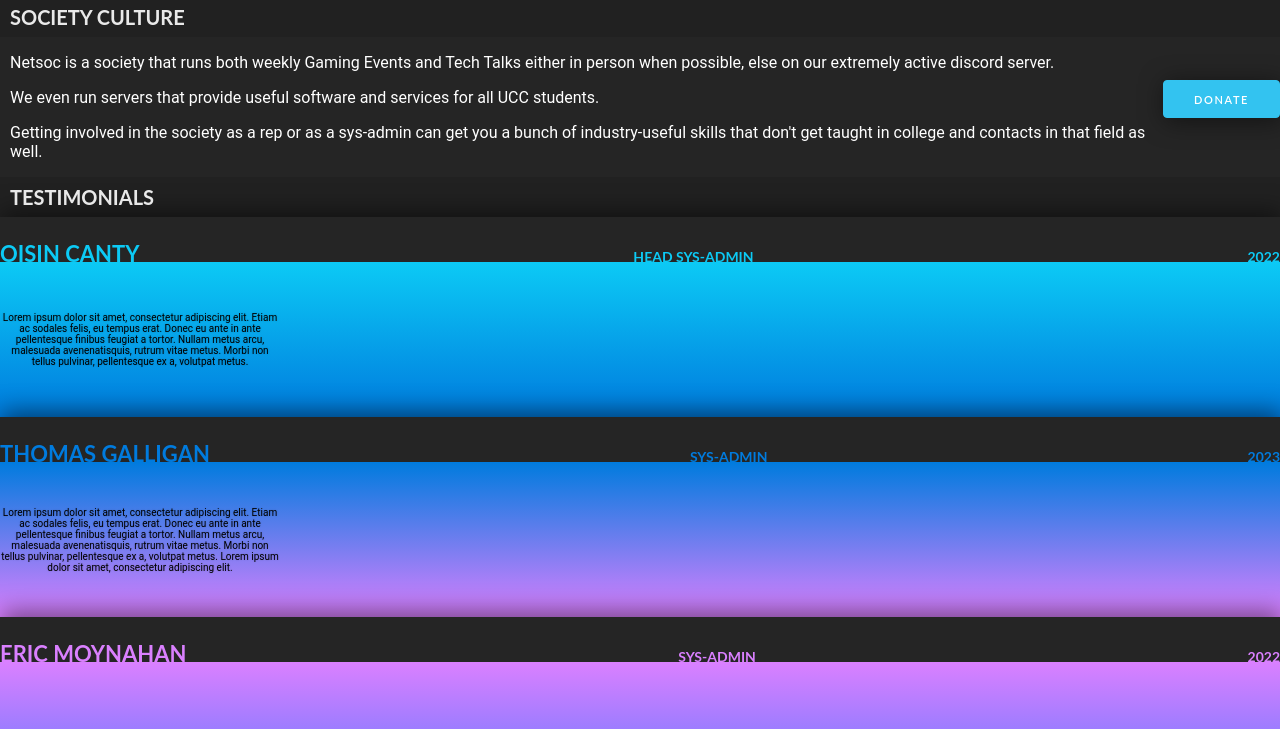
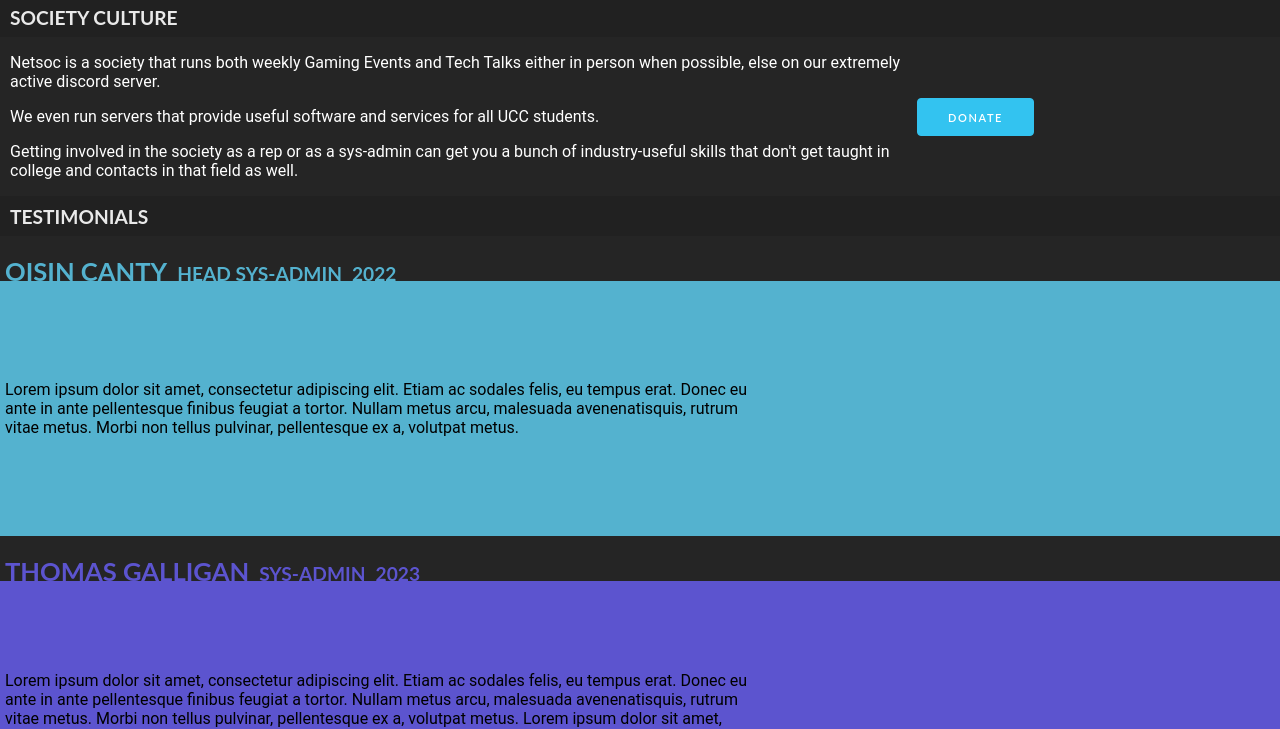
Before and after one commit to UCCNetsoc/alumni, a plain HTML site: page index.html in a window 1280 px wide. Shown: the part 68-797 px from the top of the page. Drawn offline with Linux system fonts and the light colour scheme.

Commit message:
Added colour variation to js for cards, bit more styling

```diff
--- a/js/card.js
+++ b/js/card.js
@@ -5,7 +5,8 @@ export default function constructCard(item_num, testimonial_item) {
    * @param  {json item} testimonial_item [testimonial item parsed from json. Contains "name", "position", etc]
    * @return {html string} [returns raw html of filled card template]
    */
-
+  // #33c3f0
+  let hsl = `hsl(${194 + parseInt(item_num * 50)}, 56%, 57%)`;
   return `
   <div id="t-${item_num.toString()}" class="t-card">
     <div class="t-card-circle">
@@ -14,13 +15,15 @@ export default function constructCard(item_num, testimonial_item) {
         }" class="t-card-image"alt="Alumni Image"/>
     </div>
     <div class="t-card-header">
-        <span class="t-card-header-name">${testimonial_item.name.toUpperCase()}</span>
-        <span class="t-card-header-position">${testimonial_item.position.toUpperCase()}</span>
-        <span class="t-card-header-year">${
-          testimonial_item.years_active.end
-        }</span>
+      <ul>
+          <h2 class="t-card-header-name section-title" style="color:${hsl}">${testimonial_item.name.toUpperCase()}</h2>
+          <h2 class="t-card-header-position section-title" style="color:${hsl}">${testimonial_item.position.toUpperCase()}</h2>
+          <h2 class="t-card-header-year section-title" style="color:${hsl}">${
+    testimonial_item.years_active.end
+  }</h2>
+      </ul>
     </div>
-    <div class="t-card-body">
+    <div class="t-card-body" style="background-color:${hsl}">
         <p class="t-card-body-text">${testimonial_item.testimonial}</p>
     </div>
   </div>
--- a/js/config.js
+++ /dev/null
@@ -1,4 +0,0 @@
-const GITHUB_TESTIMONIAL_URL =
-  "https://raw.githubusercontent.com/UCCNetsoc/alumni/main/testimonials.json";
-
-export default GITHUB_TESTIMONIAL_URL;
--- a/styles.css
+++ b/styles.css
@@ -13,7 +13,9 @@
 
 html {
   width: 100%;
-  min-height: 100%;
+  /* max-width: 100vw; */
+  /* overflow: hidden !important; */
+  /* min-height: 100%; */
   background-color: var(--main-bg-color);
 }
 
@@ -75,8 +77,11 @@ nav .logo {
 .section-content {
   display: flex;
   flex-direction: column;
+  justify-content: center;
   align-items: center;
-  margin-left: 10px;
+  width: 80%;
+  margin: 0 auto;
+  text-align: center;
 }
 
 .section-header {
@@ -87,9 +92,8 @@ nav .logo {
 }
 
 .section-title {
-  float: left;
-  font-size: 20px;
-  margin-left: 10px;
+  font-size: 1.2em;
+  margin: 0 10px;
 }
 
 /* Society Description Styling */
@@ -102,7 +106,7 @@ nav .logo {
 /* Donate Button Styling */
 
 #dono-btn {
-  margin-bottom: 1.5em;
+  margin-bottom: 1.2em;
 }
 
 /* Footer Styling */
@@ -118,10 +122,6 @@ footer {
 
 /* Card Styling */
 
-/* #testimonial-card-container {
-  padding-top: 46px;
-} */
-
 .t-card {
   max-height: 200px;
   min-height: 200px;
@@ -129,60 +129,47 @@ footer {
 
 .t-card-header {
   height: 45px;
-  bottom: 0;
   background-color: var(--card-title-bar-color);
+  font-family: Lato, sans-serif;
+  font-weight: bold;
+  white-space: nowrap;
+}
+
+.t-card-header ul {
   display: flex;
   flex-direction: row;
   align-items: baseline;
-  justify-content: space-between;
-  padding-top: 23px;
-  box-shadow: 2px -5px 25px rgba(0, 0, 0, 0.5);
-  font-family: Lato, sans-serif;
-  font-weight: bold;
+  justify-content: space-around;
+  width: 100%;
+  margin: 0;
+  padding: 0;
 }
 
-.t-card:nth-child(4n + 1) > .t-card-header {
-  color: #0ccaf5;
-}
-.t-card:nth-child(4n + 1) > .t-card-body {
-  background: linear-gradient(180deg, #0ccaf5, #007bde);
-}
-.t-card:nth-child(4n + 2) > .t-card-header,
-.t-card:nth-child(4n + 4) > .t-card-header {
-  color: #007bde;
-}
-.t-card:nth-child(4n + 2) > .t-card-body,
-.t-card:nth-child(4n + 4) > .t-card-body {
-  background: linear-gradient(180deg, #007bde, #da80ff);
-}
-.t-card:nth-child(4n + 3) > .t-card-header {
-  color: #da80ff;
-}
-.t-card:nth-child(4n + 3) > .t-card-body {
-  background: linear-gradient(180deg, #da80ff, #4e77ff);
+.t-card-header ul h2 {
+  margin: 0;
+  padding: 23px 0 0 0;
 }
 
-.t-card-header > .t-card-header-name {
-  font-size: 22px;
+.t-card-header-name {
+  font-size: 1.4em;
 }
-.t-card-header > .t-card-header-position,
-.t-card-header > .t-card-header-year {
-  font-size: 14px;
+.t-card-header-position,
+.t-card-header-year {
+  font-size: 1em;
 }
 
 .t-card-body {
   max-height: 155px;
   min-height: 155px;
   display: flex;
-  justify-content: left;
   align-items: center;
+  margin: auto;
 }
 .t-card-body > p {
-  width: 280px;
+  width: 80%;
   text-align: center;
-  font-size: 10px;
-  font-family: Roboto, sans-serif;
-  text-shadow: rgba(0, 0, 0, 0.2) 0px 0px 2px;
+  font-size: 0.8em;
+  margin: 0 auto;
 }
 
 .t-card-image {
@@ -214,7 +201,6 @@ input[type="submit"] {
   border: 1px solid #bbb;
   cursor: pointer;
   box-sizing: border-box;
-  box-shadow: 2px 3px 25px rgba(0, 0, 0, 0.5);
   font-family: Lato, sans-serif;
 }
 
@@ -250,14 +236,6 @@ input[type="submit"].button-primary:focus {
 
 /* Media Queries */
 
-/* Larger than mobile */
-@media (min-width: 400px) {
-}
-
-/* Larger than tablet */
-@media (min-width: 750px) {
-}
-
 /* Larger than desktop */
 @media (min-width: 1024px) {
   /* Nav Styling */
@@ -273,10 +251,43 @@ input[type="submit"].button-primary:focus {
   /* Section Styling */
   .section-content {
     flex-direction: row;
-    justify-content: space-evenly;
+    justify-content: left;
+    text-align: left;
+    margin: 0 10px;
+  }
+
+  #dono-btn {
+    margin: 0 auto;
+  }
+
+  /* Card Styling */
+  .t-card-header ul {
+    justify-content: flex-start;
+  }
+  .t-card-header ul h2 {
+    margin: 0 5px;
+  }
+  .t-card-header-name {
+    font-size: 1.6em;
+  }
+  .t-card-header-position,
+  .t-card-header-year {
+    font-size: 1.2em;
+  }
+  .t-card {
+    min-height: 300px;
+  }
+  .t-card-body {
+    /* align-items: flex-start; */
+    min-height: 255px;
+  }
+  .t-card-body > p {
+    width: 60%;
+    font-size: 1em;
+    text-align: left;
+    margin: 0 5px;
+  }
+  .t-card-header ul h2 {
+    padding: 20px 0 0 0;
   }
 }
-
-/* Larger than Desktop HD */
-@media (min-width: 1200px) {
-}
```
